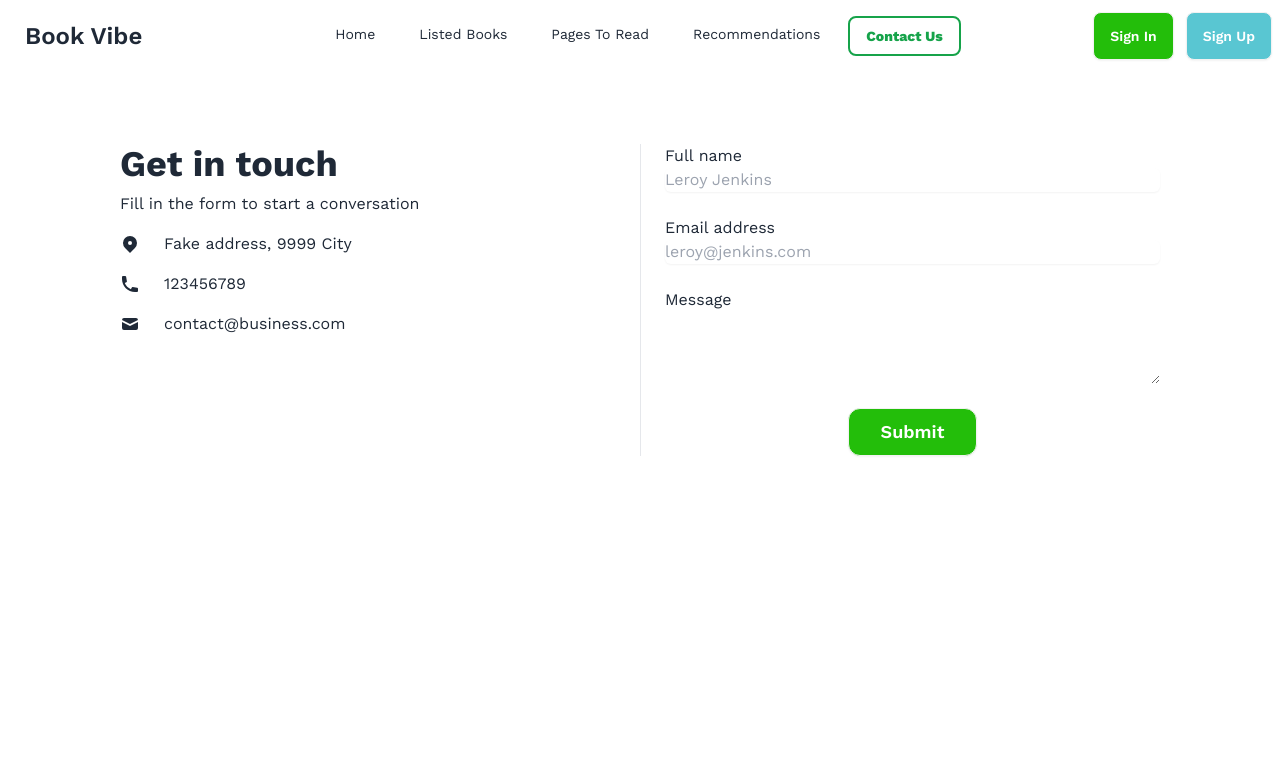
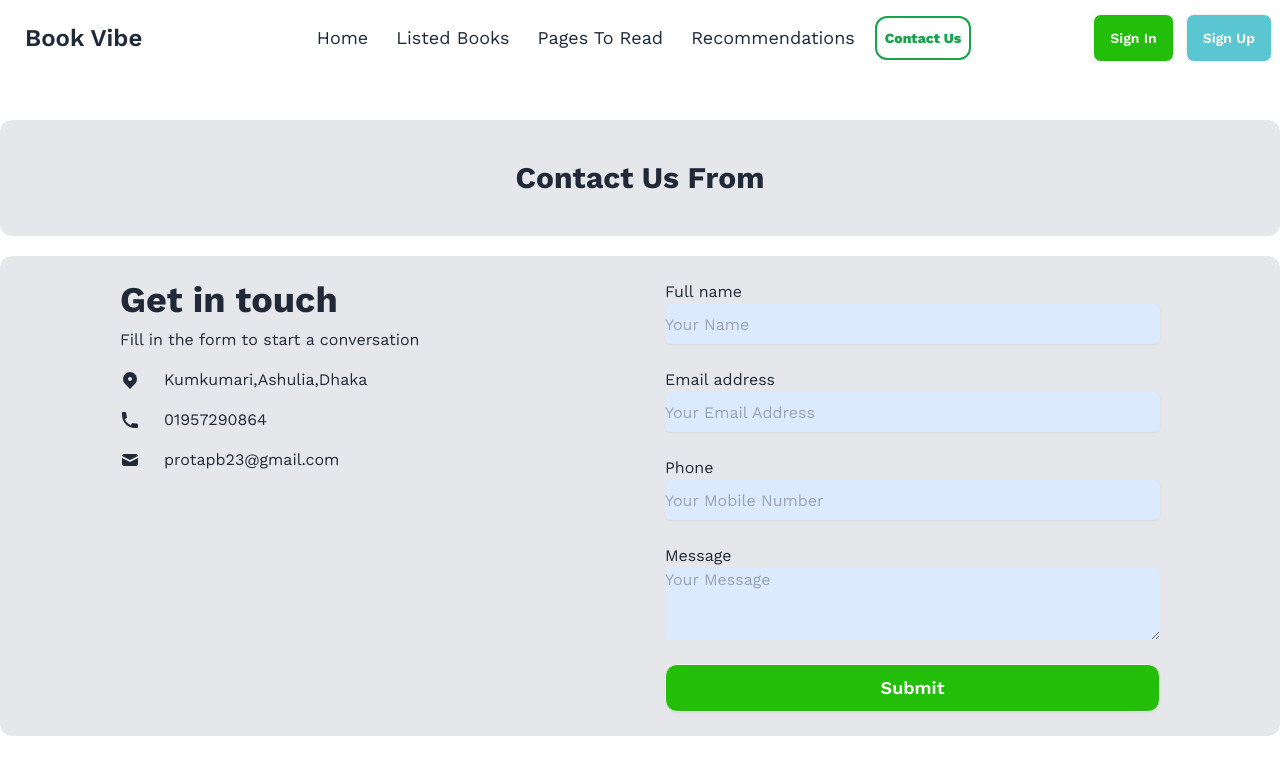
Before and after one commit to protap1100/Book-Vibes, a React (Vite) app: page /contact in a window 1280 px wide. Shown: the top 774 px of the page. Built offline with nearby package versions, Linux system fonts and the light colour scheme.

Commit message:
contact us form added

```diff
--- a/src/Components/Navbar.jsx
+++ b/src/Components/Navbar.jsx
@@ -25,30 +25,20 @@ const Navbar = () => {
             tabIndex={0}
             className="menu menu-sm dropdown-content mt-3 z-[1] p-2 shadow bg-base-100 rounded-box w-52"
           >
-                     <li>
             <NavLink
               className={({ isActive }) =>
-              isActive ? "text-green-600 font-extrabold border-2 border-green-600" : "text-black"} to="/"
+              isActive ? "text-green-600 rounded-xl flex  items-center p-2 font-extrabold border-2 border-green-600" : "p-2 text-lg"} to="/"
             >
               Home
             </NavLink>
-          </li>
-          <li>
             <NavLink  className={({ isActive }) =>
-              isActive ? "text-green-600 font-extrabold border-2 border-green-600" : ""} to="/listedBooks" >Listed Books</NavLink>
-          </li>
-          <li>
+              isActive ? "text-green-600 rounded-xl flex  items-center p-2 font-extrabold border-2 border-green-600" : "p-2 text-lg"} to="/listedBooks" >Listed Books</NavLink>
             <NavLink className={({ isActive }) =>
-              isActive ? "text-green-600 font-extrabold border-2 border-green-600" : ""} to="/pagesToRead">Pages To Read</NavLink>
-          </li>
-          <li>
+              isActive ? "text-green-600 rounded-xl flex  items-center p-2 font-extrabold border-2 border-green-600" : "p-2 text-lg"} to="/pagesToRead">Pages To Read</NavLink>
             <NavLink className={({ isActive }) =>
-              isActive ? "text-green-600 font-extrabold border-2 border-green-600" : ""} to="/recommendations">Recommendations</NavLink>
-          </li>
-          <li>
+              isActive ? "text-green-600 rounded-xl flex  items-center p-2 font-extrabold border-2 border-green-600" : "p-2 text-lg"} to="/recommendations">Recommendations</NavLink>
             <NavLink className={({ isActive }) =>
-              isActive ? "text-green-600 font-extrabold border-2 border-green-600" : ""} to="/contact">Contact Us</NavLink>
-          </li>
+              isActive ? "text-green-600 rounded-xl flex  items-center p-2 font-extrabold border-2 border-green-600" : "p-2 text-lg"} to="/contact">Contact Us</NavLink>
           </ul>
         </div>
         <NavLink to="/" className="btn btn-ghost text bold text-2xl">
@@ -57,30 +47,20 @@ const Navbar = () => {
       </div>
       <div className="navbar-center hidden lg:flex">
         <ul className="menu menu-horizontal flex  gap-3 px-1">
-          <li>
             <NavLink
-              className={({ isActive, isPending }) =>
-              isPending? "bg-blue-600" :  isActive ? "text-green-600 font-extrabold border-2 border-green-600" : ""} to="/"
+              className={({ isActive, }) =>
+              isActive ? "text-green-600 rounded-xl flex justify-center items-center p-2 font-extrabold border-2 border-green-600" : "p-2 text-lg"} to="/"
             >
               Home
             </NavLink>
-          </li>
-          <li>
             <NavLink  className={({ isActive }) =>
-              isActive ? "text-green-600 font-extrabold border-2 border-green-600" : ""} to="/listedBooks" >Listed Books</NavLink>
-          </li>
-          <li>
+              isActive ? "text-green-600 font-extrabold rounded-xl flex justify-center items-center p-2 border-2 border-green-600" : "p-2 text-lg"} to="/listedBooks" >Listed Books</NavLink>
             <NavLink className={({ isActive }) =>
-              isActive ? "text-green-600 font-extrabold border-2 border-green-600" : ""} to="/pagesToRead">Pages To Read</NavLink>
-          </li>
-          <li>
+              isActive ? "text-green-600 font-extrabold rounded-xl flex justify-center items-center p-2 border-2 border-green-600" : "p-2 text-lg"} to="/pagesToRead">Pages To Read</NavLink>
             <NavLink className={({ isActive }) =>
-              isActive ? "text-green-600 font-extrabold border-2 border-green-600" : ""} to="/recommendations">Recommendations</NavLink>
-          </li>
-          <li>
+              isActive ? "text-green-600 font-extrabold rounded-xl flex justify-center items-center p-2 border-2 border-green-600" : "p-2 text-lg"} to="/recommendations">Recommendations</NavLink>
             <NavLink className={({ isActive }) =>
-              isActive ? "text-green-600 font-extrabold border-2 border-green-600" : ""} to="/contact">Contact Us</NavLink>
-          </li>
+              isActive ? "text-green-600 font-extrabold rounded-xl flex justify-center items-center p-2 border-2 border-green-600" : "p-2 text-lg"} to="/contact">Contact Us</NavLink>
         </ul>
       </div>
       <div className="navbar-end flex gap-3">
--- a/src/Pages/Contact.jsx
+++ b/src/Pages/Contact.jsx
@@ -1,7 +1,10 @@
 const Contact = () => {
     return (
         <div className="mt-10">
-            <section className="py-6 dark:bg-gray-100 dark:text-gray-900 rounded-xl">
+            <div className="bg-gray-200 rounded-xl">
+                <h1 className="text-3xl font-bold py-10 text-center">Contact Us From </h1>
+            </div>
+            <section className="py-6 mt-5 bg-gray-200 dark:text-gray-900 rounded-xl">
                 <div className="grid max-w-6xl grid-cols-1 px-6 mx-auto lg:px-8 md:grid-cols-2 md:divide-x">
                     <div className="py-6 md:py-0 md:px-6">
                         <h1 className="text-4xl font-bold">Get in touch</h1>
@@ -11,37 +14,41 @@ const Contact = () => {
                                 <svg xmlns="http://www.w3.org/2000/svg" viewBox="0 0 20 20" fill="currentColor" className="w-5 h-5 mr-2 sm:mr-6">
                                     <path fillRule="evenodd" d="M5.05 4.05a7 7 0 119.9 9.9L10 18.9l-4.95-4.95a7 7 0 010-9.9zM10 11a2 2 0 100-4 2 2 0 000 4z" clipRule="evenodd"></path>
                                 </svg>
-                                <span>Fake address, 9999 City</span>
+                                <span>Kumkumari,Ashulia,Dhaka</span>
                             </p>
                             <p className="flex items-center">
                                 <svg xmlns="http://www.w3.org/2000/svg" viewBox="0 0 20 20" fill="currentColor" className="w-5 h-5 mr-2 sm:mr-6">
                                     <path d="M2 3a1 1 0 011-1h2.153a1 1 0 01.986.836l.74 4.435a1 1 0 01-.54 1.06l-1.548.773a11.037 11.037 0 006.105 6.105l.774-1.548a1 1 0 011.059-.54l4.435.74a1 1 0 01.836.986V17a1 1 0 01-1 1h-2C7.82 18 2 12.18 2 5V3z"></path>
                                 </svg>
-                                <span>123456789</span>
+                                <span>01957290864</span>
                             </p>
                             <p className="flex items-center">
                                 <svg xmlns="http://www.w3.org/2000/svg" viewBox="0 0 20 20" fill="currentColor" className="w-5 h-5 mr-2 sm:mr-6">
                                     <path d="M2.003 5.884L10 9.882l7.997-3.998A2 2 0 0016 4H4a2 2 0 00-1.997 1.884z"></path>
                                     <path d="M18 8.118l-8 4-8-4V14a2 2 0 002 2h12a2 2 0 002-2V8.118z"></path>
                                 </svg>
-                                <span>contact@business.com</span>
+                                <span>protapb23@gmail.com</span>
                             </p>
                         </div>
                     </div>
                     <form  className="flex flex-col py-6 space-y-6 md:py-0 md:px-6">
                         <label className="block">
                             <span className="mb-1">Full name</span>
-                            <input type="text" placeholder="Leroy Jenkins" className="block w-full rounded-md shadow-sm focus:ring focus:ring-opacity-75 focus:dark:ring-violet-600 dark:bg-gray-100" />
+                            <input type="text" placeholder="Your Name" className="block w-full h-10 rounded-md shadow-sm focus:ring focus:ring-opacity-75 focus:dark:ring-violet-600 bg-blue-100" />
                         </label>
                         <label className="block">
                             <span className="mb-1">Email address</span>
-                            <input type="email" placeholder="leroy@jenkins.com" className="block w-full rounded-md shadow-sm focus:ring focus:ring-opacity-75 focus:dark:ring-violet-600 dark:bg-gray-100"  />
+                            <input type="email" placeholder="Your Email Address" className="block h-10 w-full rounded-md shadow-sm focus:ring focus:ring-opacity-75 focus:dark:ring-violet-600 bg-blue-100"  />
+                        </label>
+                        <label className="block">
+                            <span className="mb-1">Phone</span>
+                            <input type="text" placeholder="Your Mobile Number" className="block w-full h-10 rounded-md shadow-sm focus:ring focus:ring-opacity-75 focus:dark:ring-violet-600 bg-blue-100" />
                         </label>
                         <label className="block">
                             <span className="mb-1">Message</span>
-                            <textarea rows="3" className="block w-full rounded-md focus:ring focus:ring-opacity-75 focus:dark:ring-violet-600 dark:bg-gray-100"></textarea>
+                            <textarea rows="3" placeholder="Your Message" className="block w-full rounded-md focus:ring focus:ring-opacity-75 focus:dark:ring-violet-600 bg-blue-100"></textarea>
                         </label>
-                        <button type="button" className="self-center px-8  text-lg bg-[#23be0a] rounded-xl btn text-white  " >Submit</button>
+                        <button type="button" className="self-center px-8 w-full text-lg bg-[#23be0a] rounded-xl btn text-white  " >Submit</button>
                     </form>
                 </div>
             </section>
```
